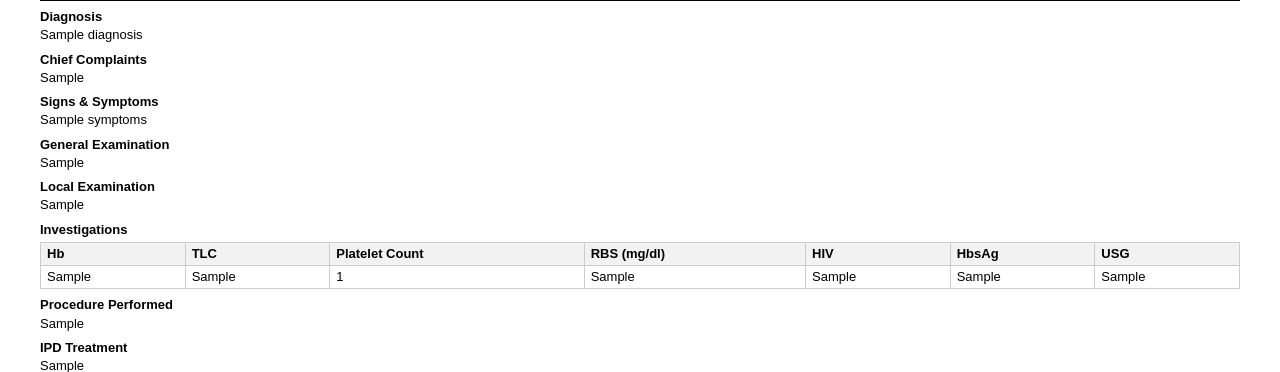
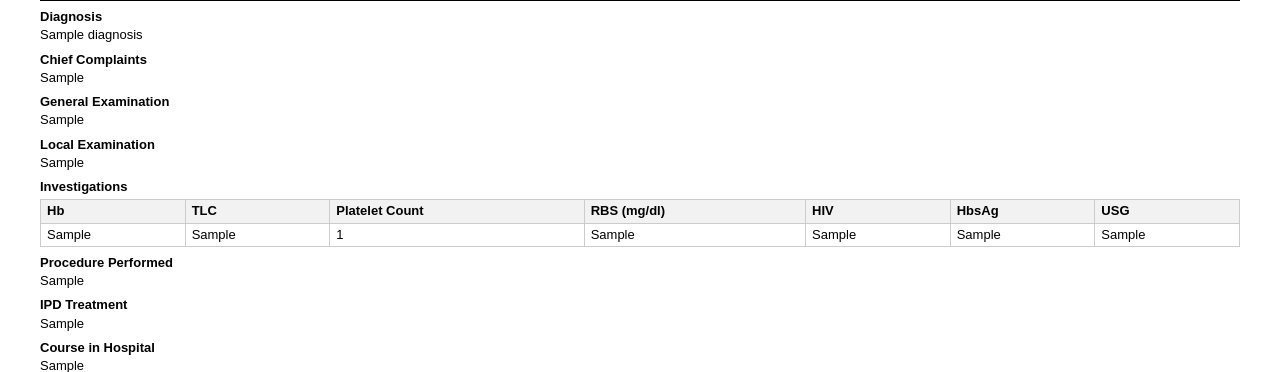
Before and after one commit to drpratapseervi-create/ShradhaHMS-2026, a Django app: template hms/templates/ipd/discharge_pdf.html in a window 1280 px wide. Shown: the part 233-605 px from the top of the page. Run offline with Django 4.2, Linux system fonts and the light colour scheme; the template is opened without the code that fills it: most values are stand-ins (such as "Sample title", 1, 10 or a date in 2020).

Commit message:
Remove Signs & Symptoms section from printed Discharge Summary
Never existed on the on-screen Discharge tab (that admission.symptoms
reference lives in the always-visible patient-info header banner, not
the Discharge tab), so only the PDF needed the section dropped.

Co-Authored-By: Claude Sonnet 5 <noreply@anthropic.com>
Claude-Session: https://claude.ai/code/session_01EPpfAaPt8xbbo95m2dxJLM

```diff
--- a/hms/templates/ipd/discharge_pdf.html
+++ b/hms/templates/ipd/discharge_pdf.html
@@ -203,11 +203,6 @@ DISCHARGE SUMMARY
 </div>
 
 <div class="section">
-<div class="section-title">Signs &amp; Symptoms</div>
-{{ admission.symptoms }}
-</div>
-
-<div class="section">
 <div class="section-title">General Examination</div>
 {{ admission.general_examination }}
 </div>
```
